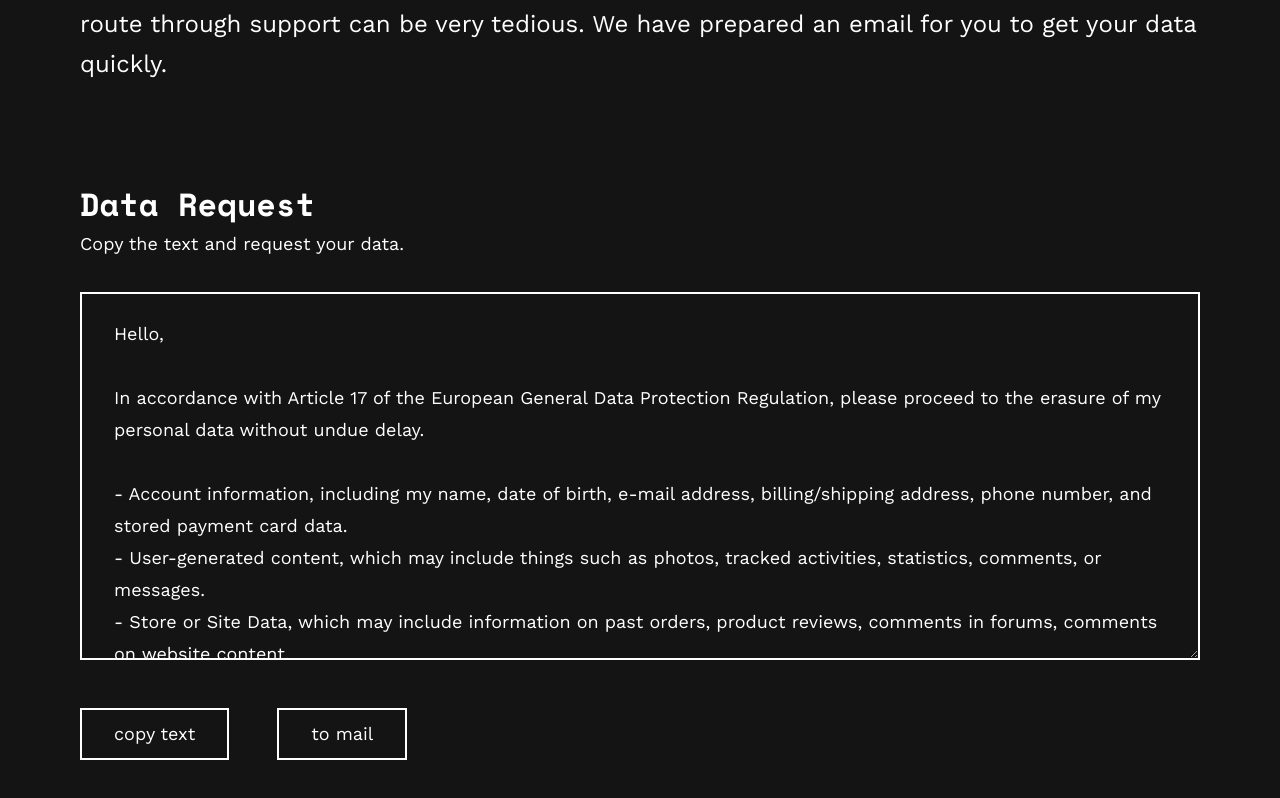
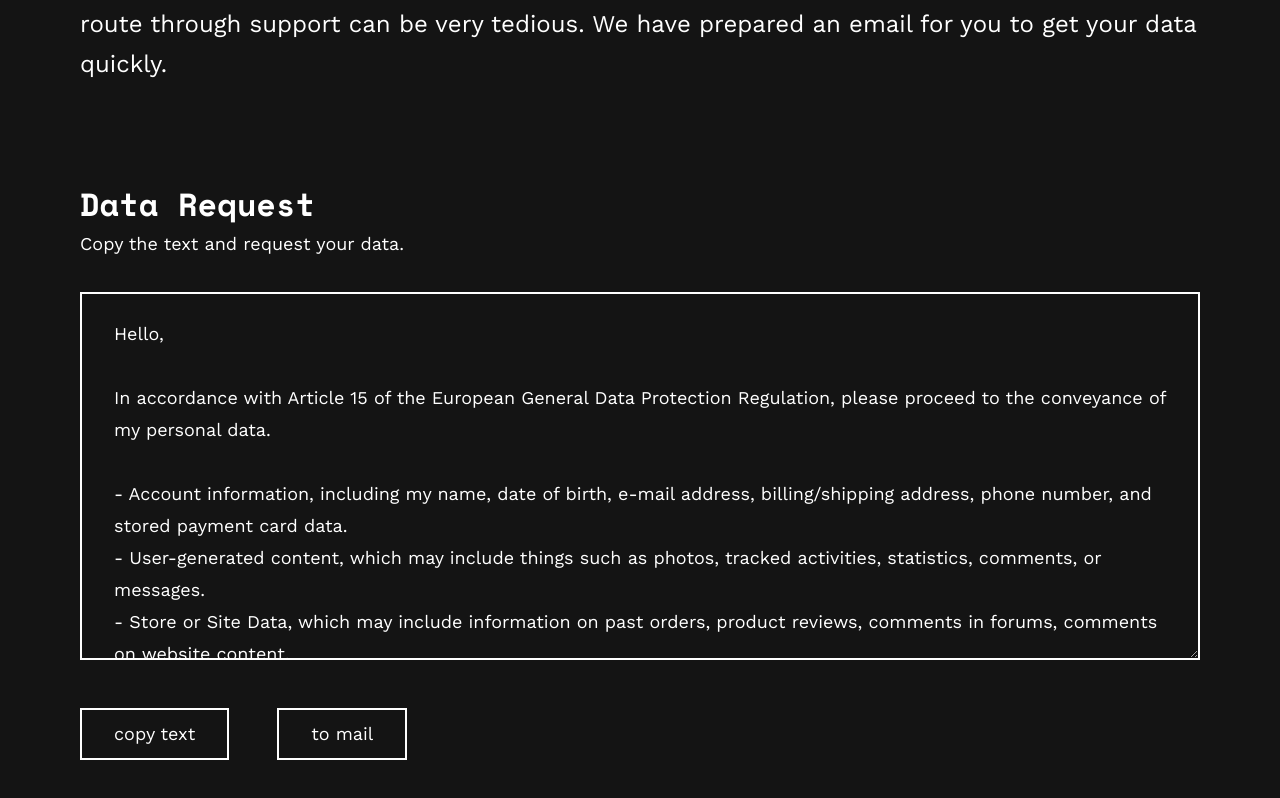
Before and after one commit to ruben-with-b/i-wish-i-knew-that, a Vue app: page /solution in a window 1280 px wide. Shown: the part 540-1338 px from the top of the page. Built offline with nearby package versions, Linux system fonts and the light colour scheme.

Commit message:
Refactor mail template

```diff
--- a/src/views/Solution.vue
+++ b/src/views/Solution.vue
@@ -27,7 +27,7 @@ export default {
 			success: false,
 			value: `Hello,
 
-In accordance with Article 17 of the European General Data Protection Regulation, please proceed to the erasure of my personal data without undue delay.
+In accordance with Article 15 of the European General Data Protection Regulation, please proceed to the conveyance of my personal data.
 
 - Account information, including my name, date of birth, e-mail address, billing/shipping address, phone number, and stored payment card data.
 - User-generated content, which may include things such as photos, tracked activities, statistics, comments, or messages.
```
